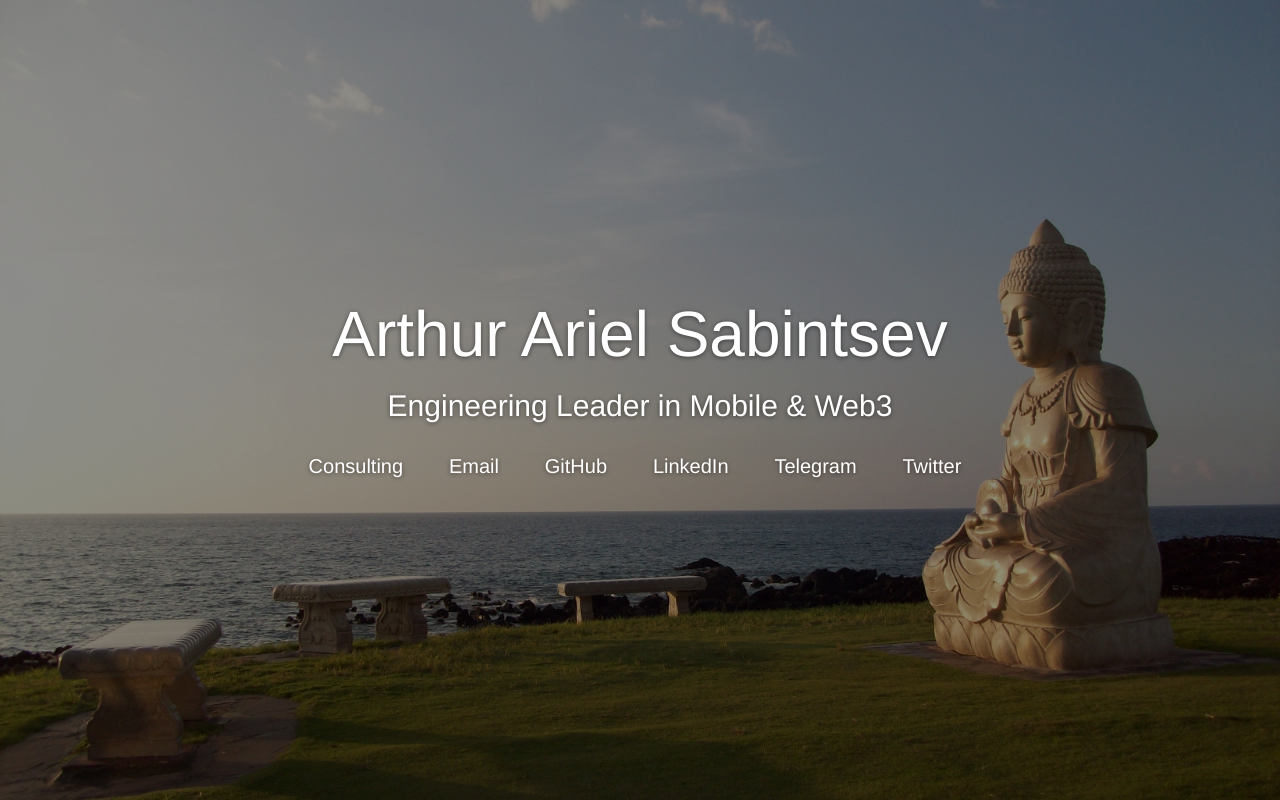
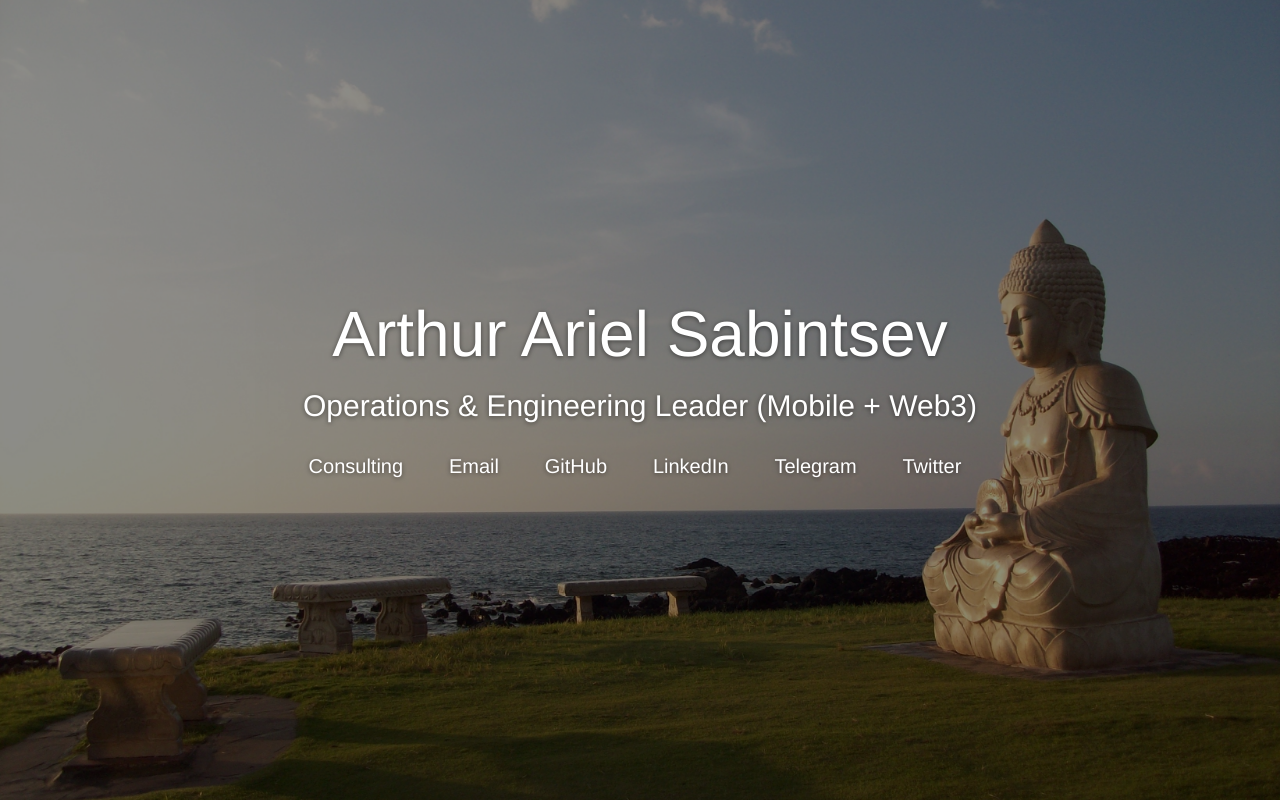
Before and after one commit to ArtSabintsev/artsabintsev.github.io, a plain HTML site: page index.html in a window 1280 px wide. Drawn offline with nearby package versions, Linux system fonts and the light colour scheme.

Commit message:
Updated website

```diff
--- a/index.html
+++ b/index.html
@@ -23,7 +23,7 @@
 
           <div class='inner cover'>
             <h1 class='cover-heading'>Arthur Ariel Sabintsev</h1>
-            <h2 class='cover-heading'>Engineering Leader in Mobile & Web3</h2>
+            <h2 class='cover-heading'>Operations & Engineering Leader (Mobile + Web3)</h2>
             <p class='lead'>
               <a href='//iOSConsultant.com' class='btn btn-lg'>Consulting</a>
               <a href='mailto:arthur@sabintsev.com' class='btn btn-lg'>Email</a>
```
